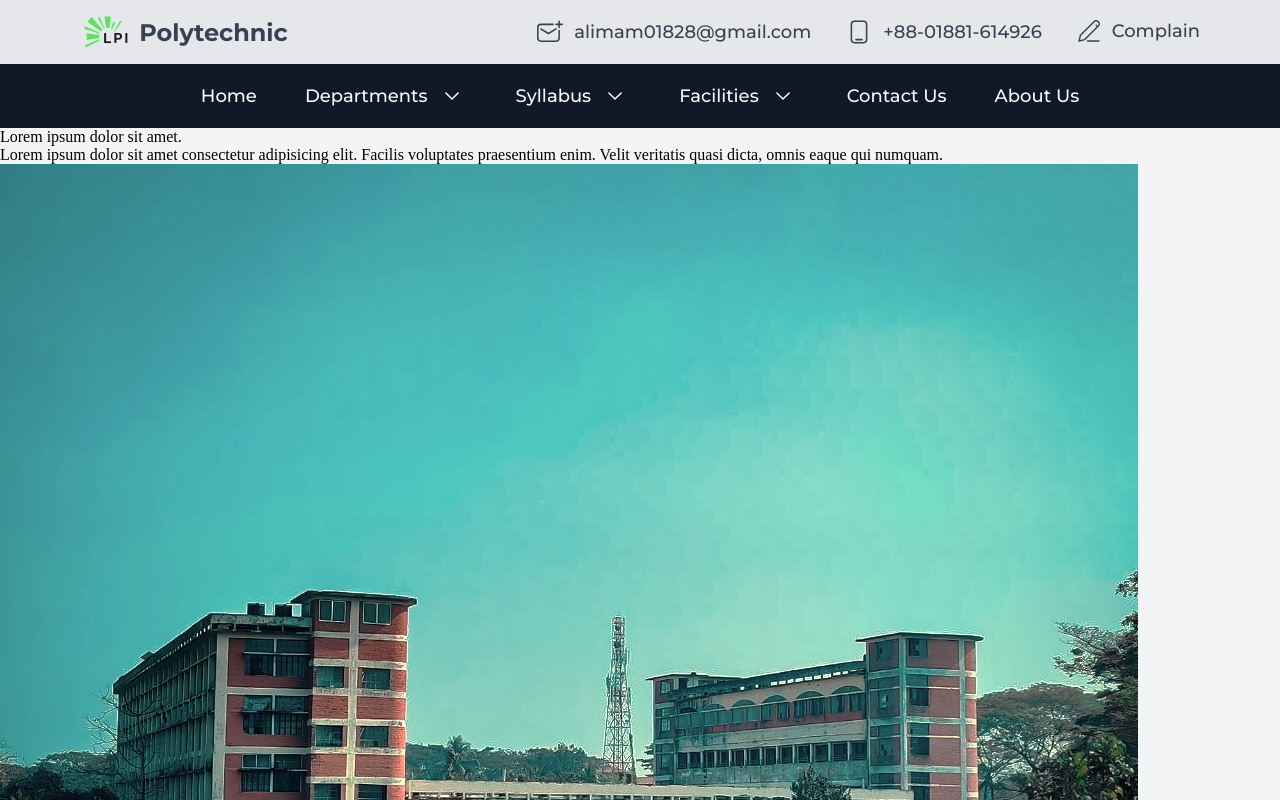
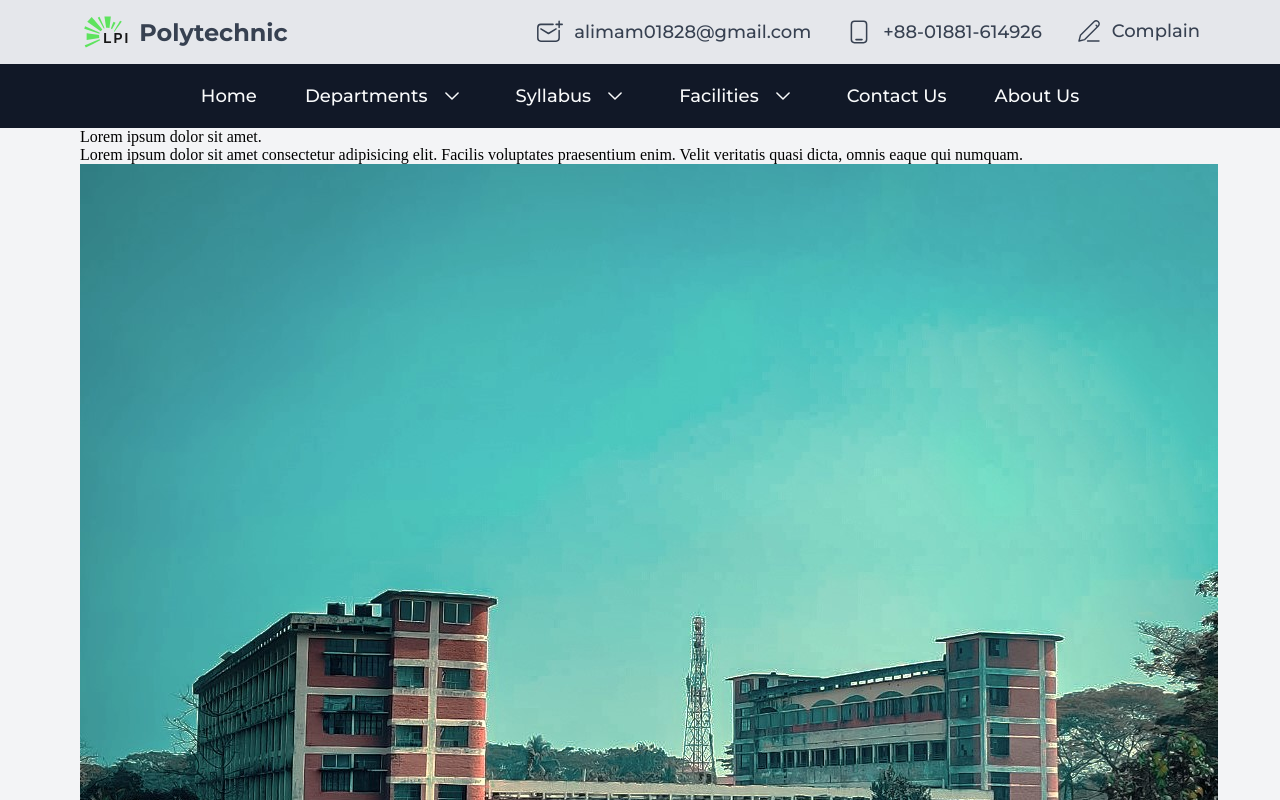
Before and after one commit to al-imam/lpi, a React (Vite) app: page /news in a window 1280 px wide. Shown: the top 800 px of the page. Built offline with nearby package versions, Linux system fonts and the light colour scheme.

Commit message:
make layout

```diff
--- a/src/components/Post/post.module.css
+++ b/src/components/Post/post.module.css
@@ -0,0 +1,4 @@
+.post {
+  max-width: var(--maximum-width);
+  margin-inline: auto;
+}
```
